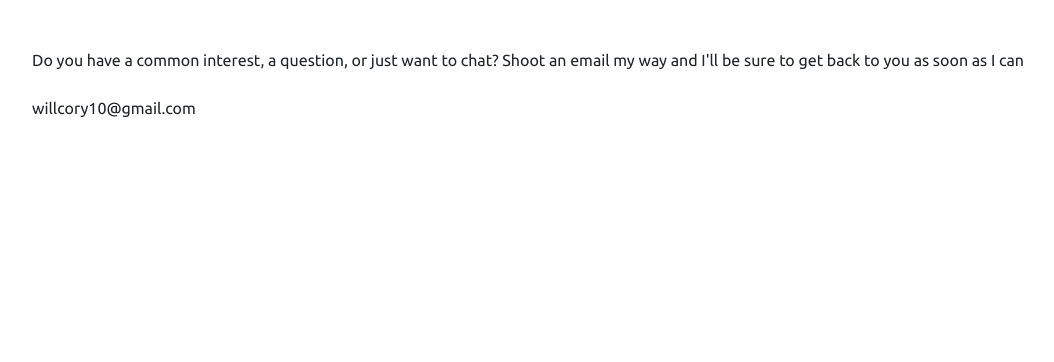
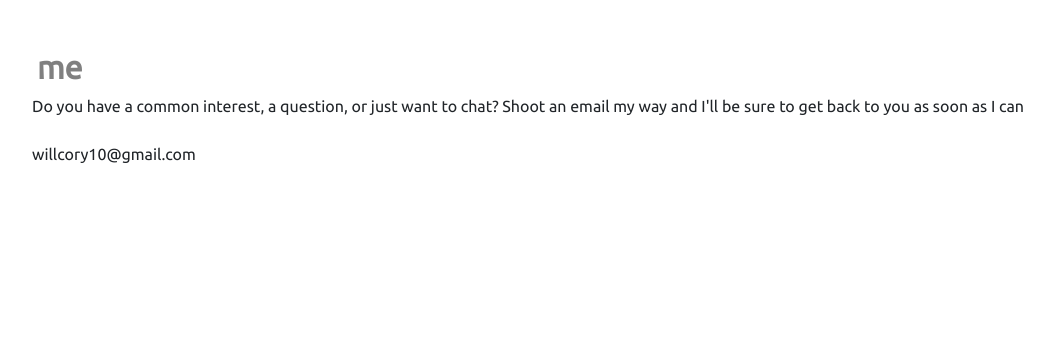
Before and after one commit to roninjin10/Personal-Site, a Django app: page /connect/ in a window 1280 px wide. Shown: the part 67-429 px from the top of the page, without its empty margins (23-1077 px from the left). Run offline with Django 3.2, Linux system fonts and the light colour scheme; some libraries are stand-ins or nearby versions.

Commit message:
add title for connect

```diff
--- a/personal/templates/personal/basic.html
+++ b/personal/templates/personal/basic.html
@@ -1,7 +1,7 @@
 {% extends "personal/header.html" %}
 
 {% block content %}
-
+  <h2 class="section-title">me</h2>
   {% for c in content %}
     <p>{{c}}</p>
   {% endfor %}
```
